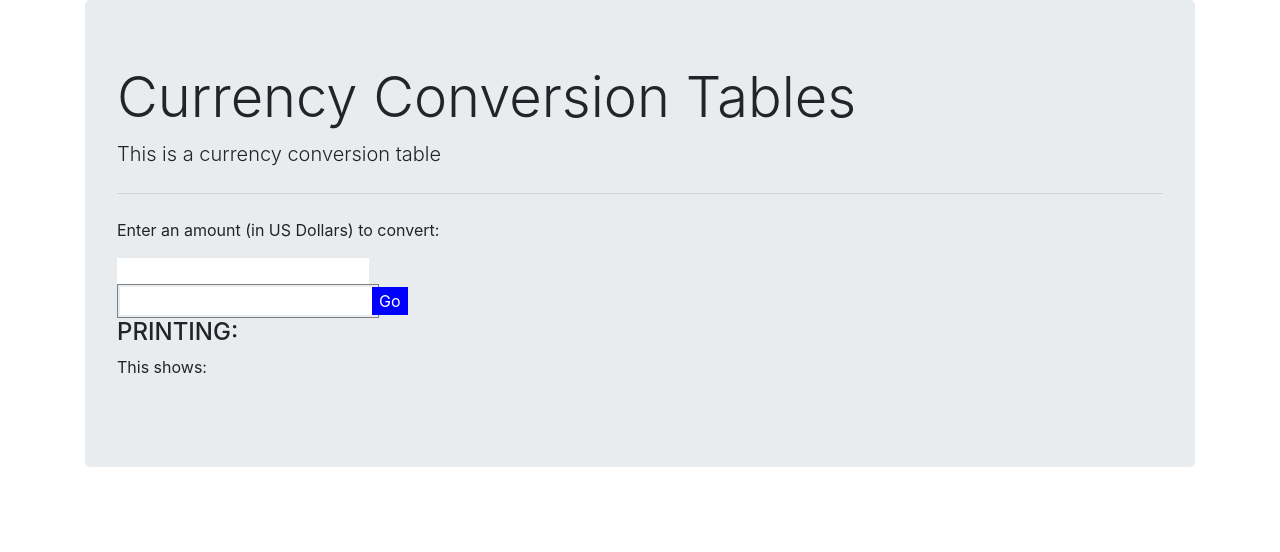
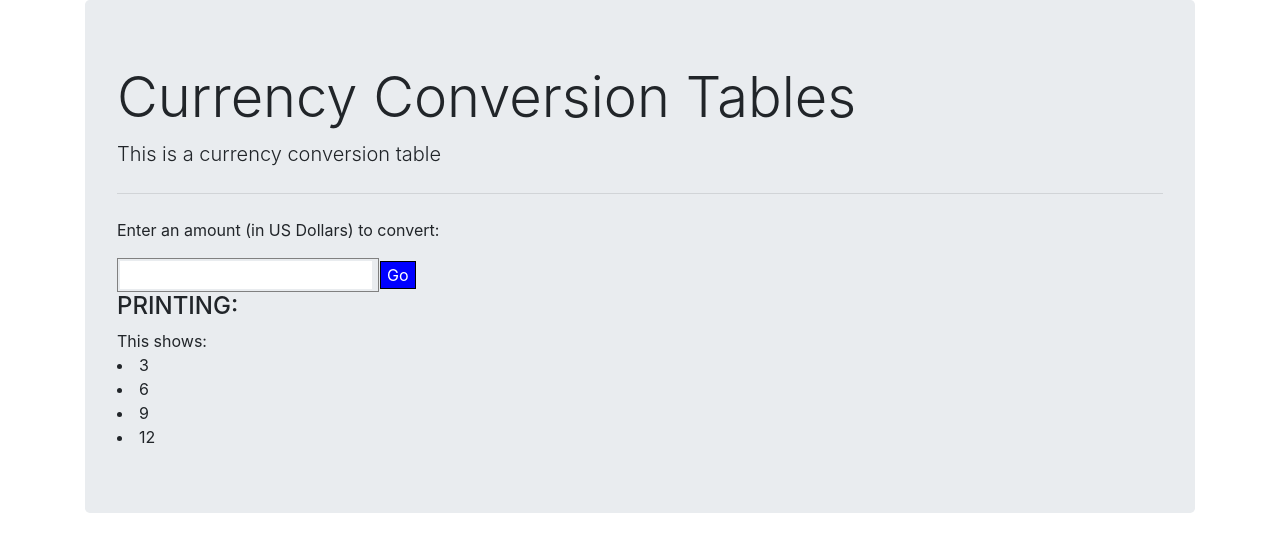
Before and after one commit to drygwelski2020/react-currency-converter, a React (Create React App) app: page / in a window 1280 px wide. Shown: the top 552 px of the page. Built offline with nearby package versions, Linux system fonts and the light colour scheme; no server answers; the HTML template or start-up script is replaced by a standard one.

Commit message:
Updating add rates to the fetch

```diff
--- a/src/App.jsx
+++ b/src/App.jsx
@@ -14,6 +14,7 @@ function App() {
           <Switch>
             <Route exact path="/">
               <Currency />
+
             </Route>
           </Switch>
         </Router>
--- a/src/components/Currency.jsx
+++ b/src/components/Currency.jsx
@@ -1,14 +1,14 @@
 import React, { useState, useEffect } from 'react'
-import { useParams } from 'react-router'
+//import { useParams } from 'react-router'
 
 export function Currency() {
   // Get matching params on whatever
   // Route caused *us* to be rendered
-  const params = useParams()
+  //const params = useParams()
 
   const [currencyDetails, setCurrencyDetails] = useState({
     base: undefined,
-    rates: [undefined],
+    rates: [],
     date: undefined,
   })
 
@@ -19,22 +19,30 @@ export function Currency() {
     fetch(url)
       .then(response => response.json())
       .then(apiData => setCurrencyDetails(apiData))
+    //console.log(apiData)
   }
 
-  //loadCurrencyFromApi()
+  loadCurrencyFromApi()
 
-  //useEffect(() => {
-  //  setCurrencyDetails(), [{}]
-  //})
+  /*  {
+     useEffect(() => {
+  setCurrencyValues(), []
+  })
+  } */
+
+  const rates = [1, 2, 3, 4]
+  const listItems = rates.map(rate => <li>{rate * 3}</li>)
 
   return (
     <>
       <p>Enter an amount (in US Dollars) to convert: </p>
 
-      <input type="text" className="mr-2"></input>
-
       <form>
-        <input />
+        <input
+          className="mr-2"
+          // onChange={event => setCurrencyDetails(event.target.value)}
+          // onChange={event = showCurrencyRates(event.target.value)}
+        />
         <button>Go</button>
       </form>
 
@@ -44,7 +52,7 @@ export function Currency() {
           This shows: <br />
           {currencyDetails.base}
           {/* {currencyDetails.rates} */}
-          <br />
+          {listItems}
           {currencyDetails.date}
         </div>
       </div>
--- a/src/index.scss
+++ b/src/index.scss
@@ -29,7 +29,7 @@ input:focus {
 }
 
 button {
-  border: 1px solid blue;
+  border: 1px solid rgb(0, 0, 0);
   background: blue;
   color: white;
 }
```
